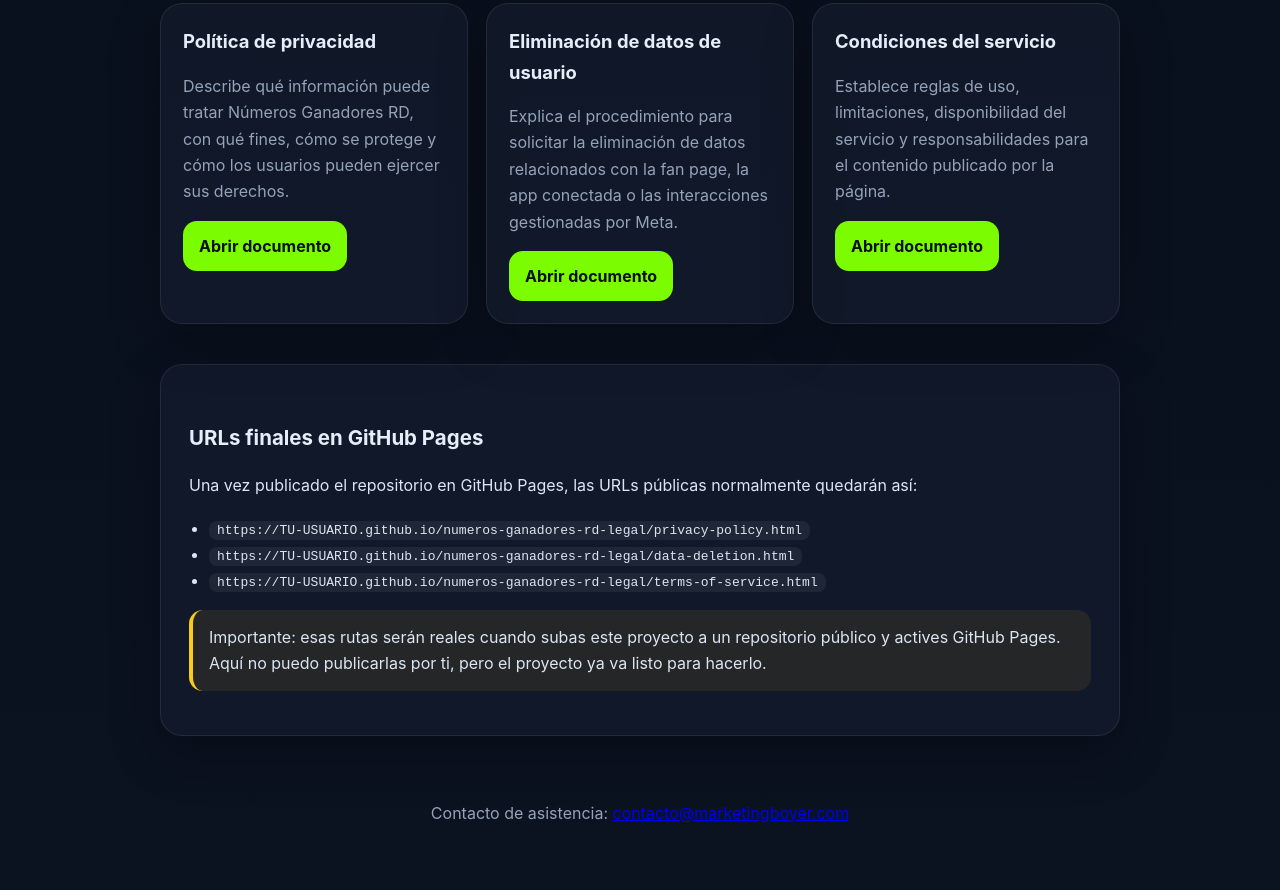
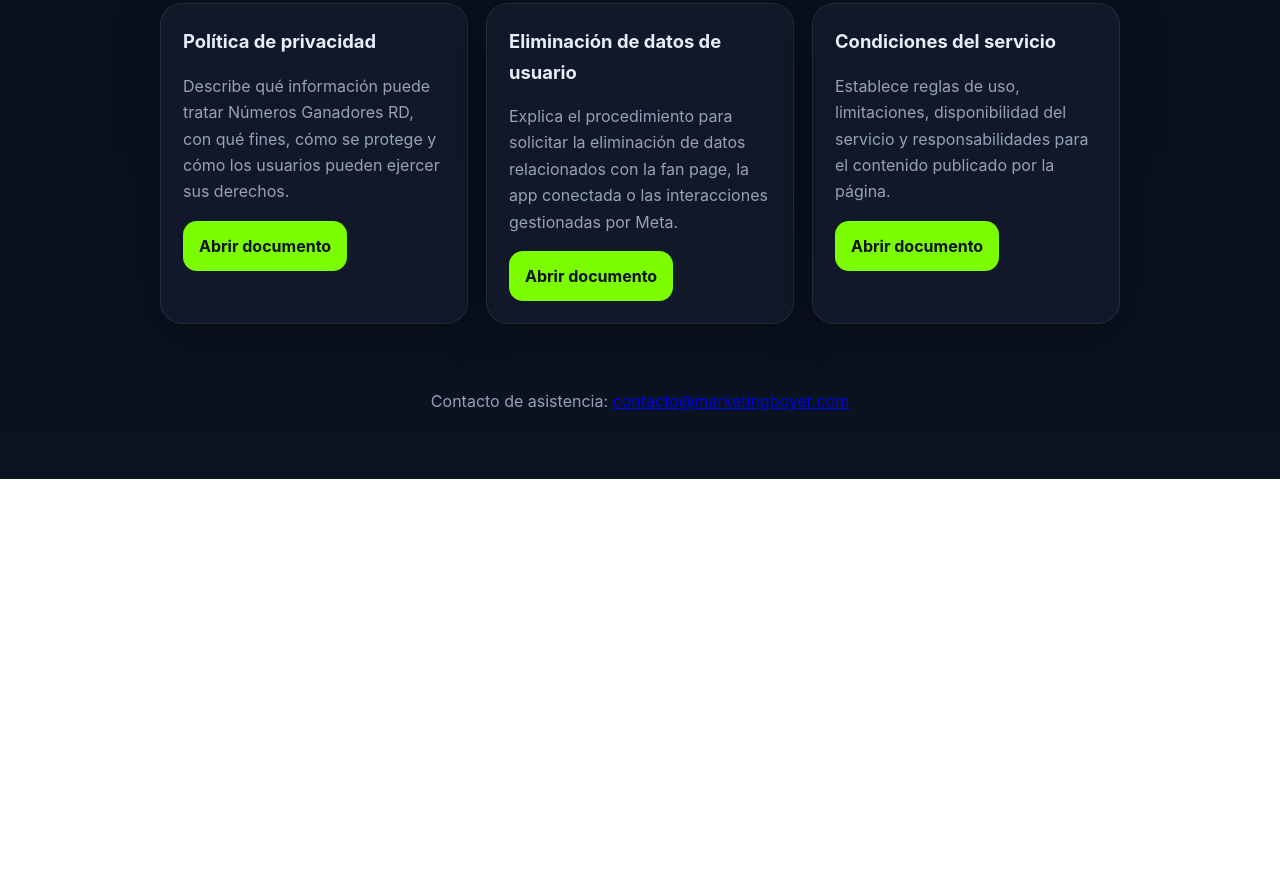
Before and after one commit to luftwaffe66/numeros-ganadores-rd-legal, a plain HTML site: page index.html in a window 1280 px wide. Shown: the part 353-1243 px from the top of the page. After the commit the page ends 832 px from the top, so only its background shows below. Drawn offline with Linux system fonts and the light colour scheme.

Commit message:
Delete section on GitHub Pages URLs
Removed section about final URLs in GitHub Pages.

```diff
--- a/index.html
+++ b/index.html
@@ -38,16 +38,7 @@
       </article>
     </section>
 
-    <section class="doc">
-      <h2>URLs finales en GitHub Pages</h2>
-      <p>Una vez publicado el repositorio en GitHub Pages, las URLs públicas normalmente quedarán así:</p>
-      <ul>
-        <li><code class="inline">https://TU-USUARIO.github.io/numeros-ganadores-rd-legal/privacy-policy.html</code></li>
-        <li><code class="inline">https://TU-USUARIO.github.io/numeros-ganadores-rd-legal/data-deletion.html</code></li>
-        <li><code class="inline">https://TU-USUARIO.github.io/numeros-ganadores-rd-legal/terms-of-service.html</code></li>
-      </ul>
-      <p class="notice">Importante: esas rutas serán reales cuando subas este proyecto a un repositorio público y actives GitHub Pages. Aquí no puedo publicarlas por ti, pero el proyecto ya va listo para hacerlo.</p>
-    </section>
+
   </main>
 
   <footer class="container">
```
